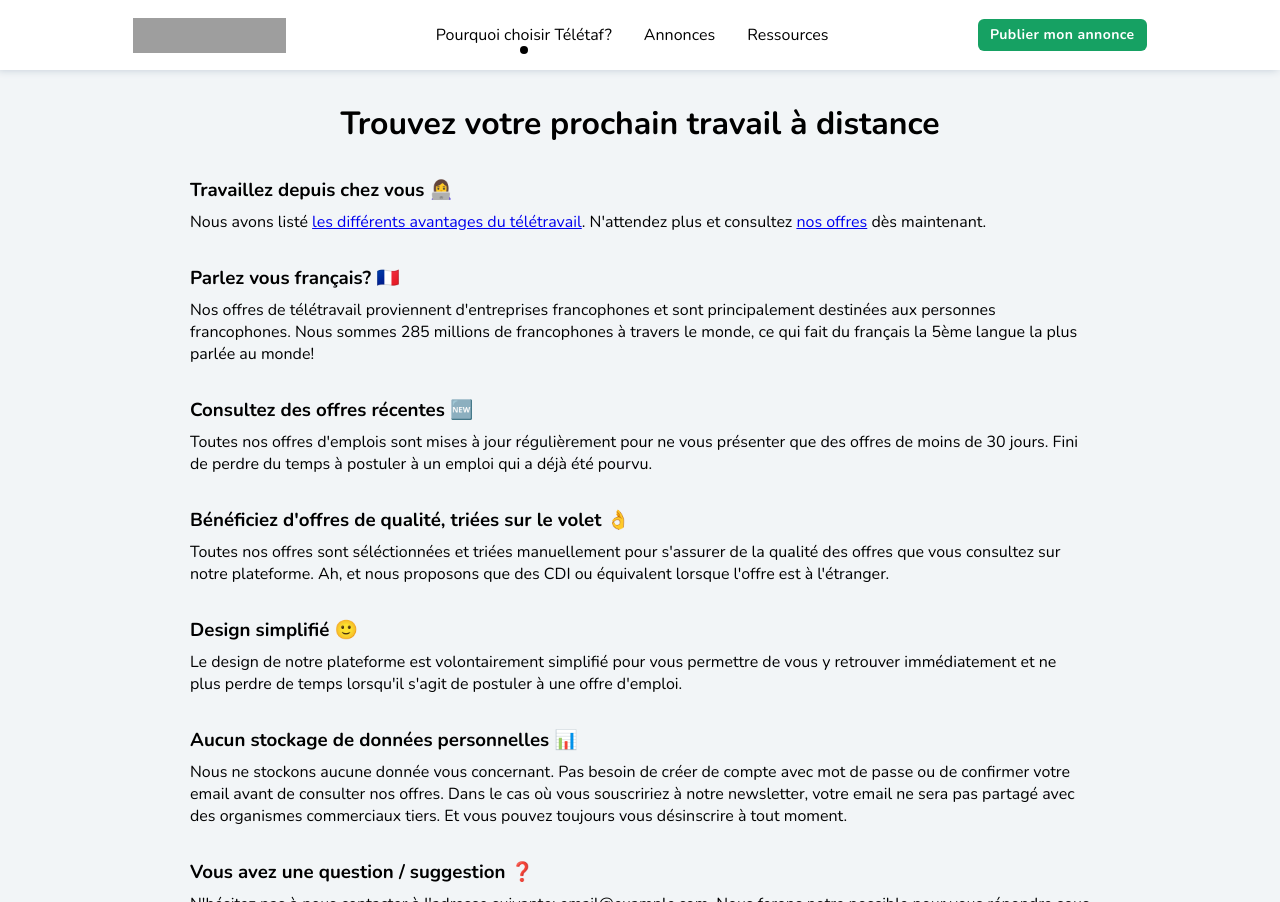
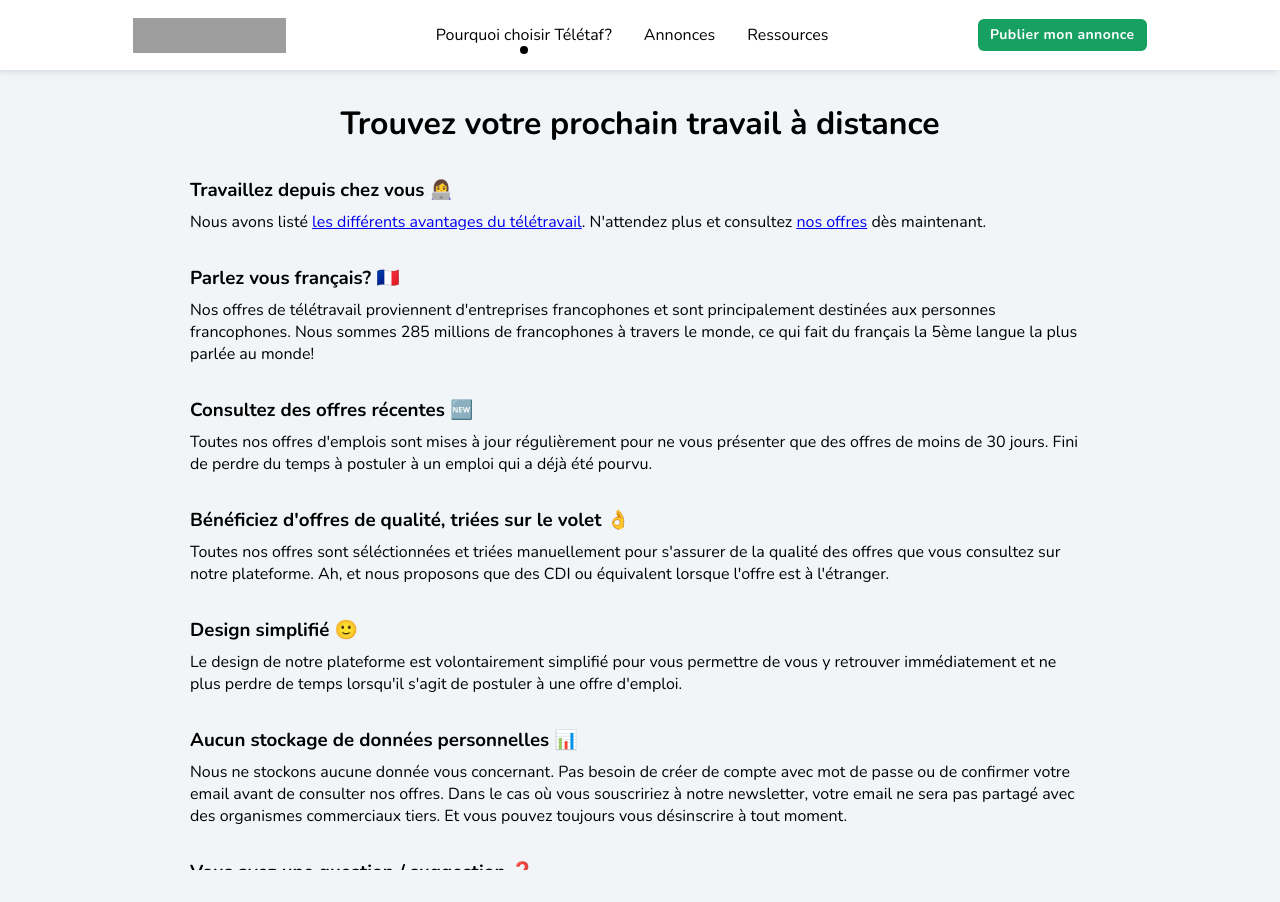
Before and after one commit to gabrielmessager/teletaf, a Next.js app: page /about in a window 1280 px wide. After the commit the page ends 870 px from the top, so only its background shows below. Built offline with nearby package versions, Linux system fonts and the light colour scheme; grey boxes are pictures that could not be loaded.

Commit message:
attempt to fix scrolling

```diff
--- a/pages/_app.js
+++ b/pages/_app.js
@@ -47,6 +47,7 @@ export default function App({ Component, pageProps, router }) {
           }}
           style={{
             height: '100vh',
+            overflowY: 'scroll',
           }}
         >
           <Component {...pageProps} />
```
